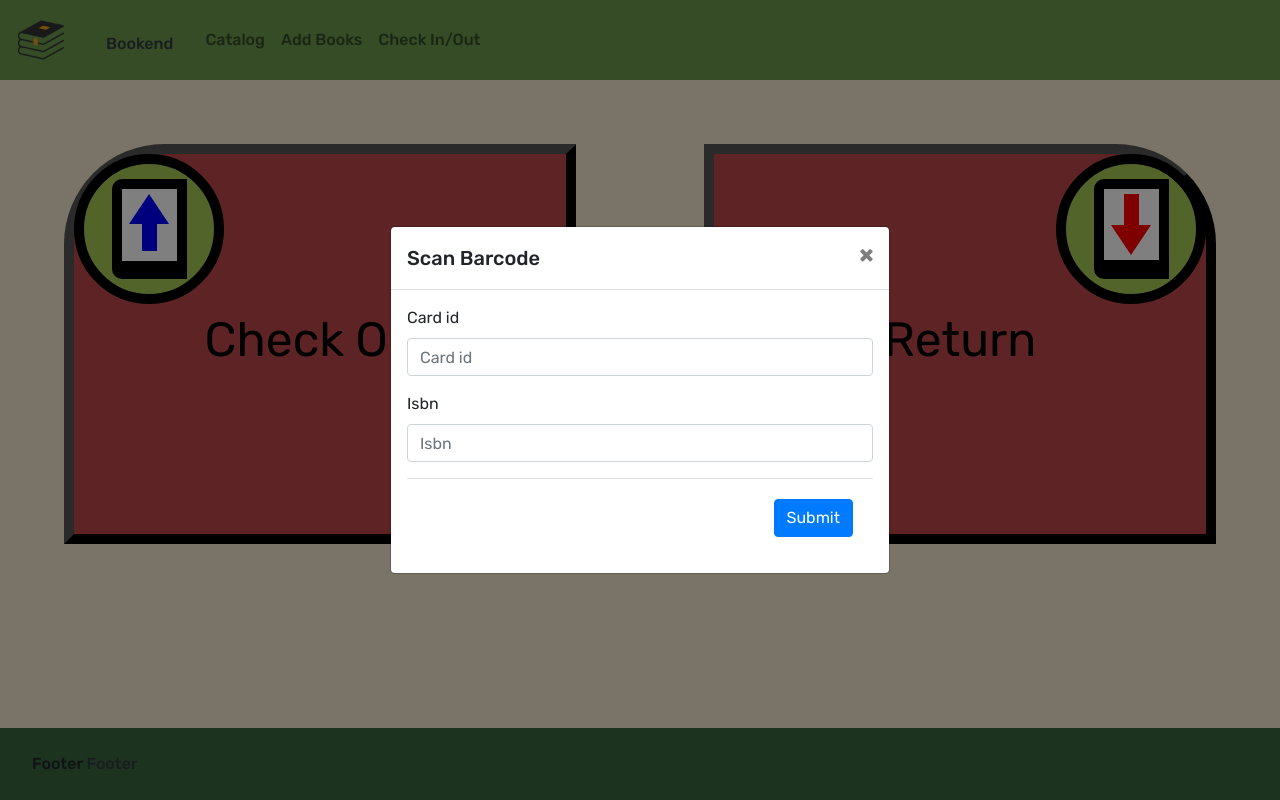
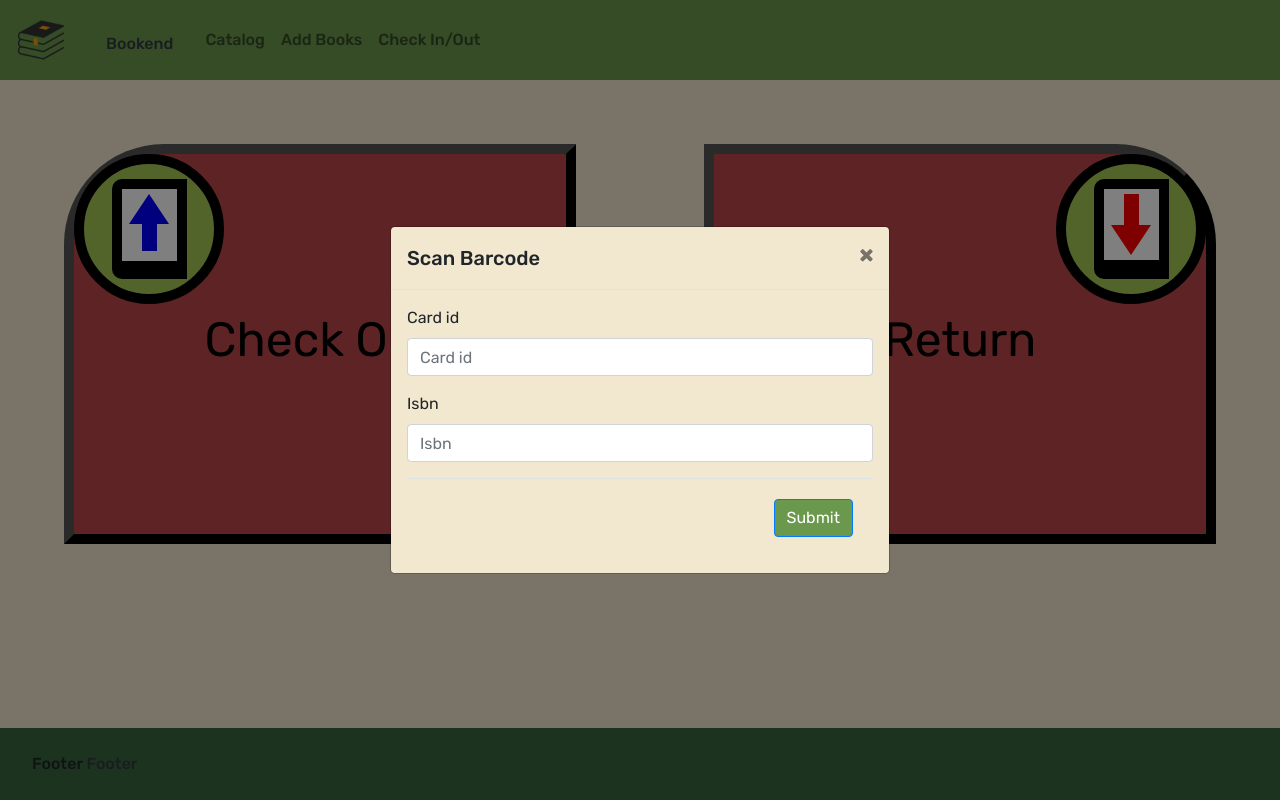
Before and after one commit to mccorxyz/minnehack-2023, a Django app: page / in a window 1280 px wide, after a click on "Check Out". Run offline with Django 4.2, Linux system fonts and the light colour scheme; some libraries are stand-ins or nearby versions.

Commit message:
modal styling

```diff
--- a/library_project/website/static/website/background.css
+++ b/library_project/website/static/website/background.css
@@ -1,6 +1,10 @@
-html, body {
+html, body, .modal-content {
 	background-color: #F2E8CF;
 	font-family: 'Rubik', sans-serif;
+}
+
+.btn-primary {
+    background-color: #6A994E;
 }
 
 nav, footer {
```
